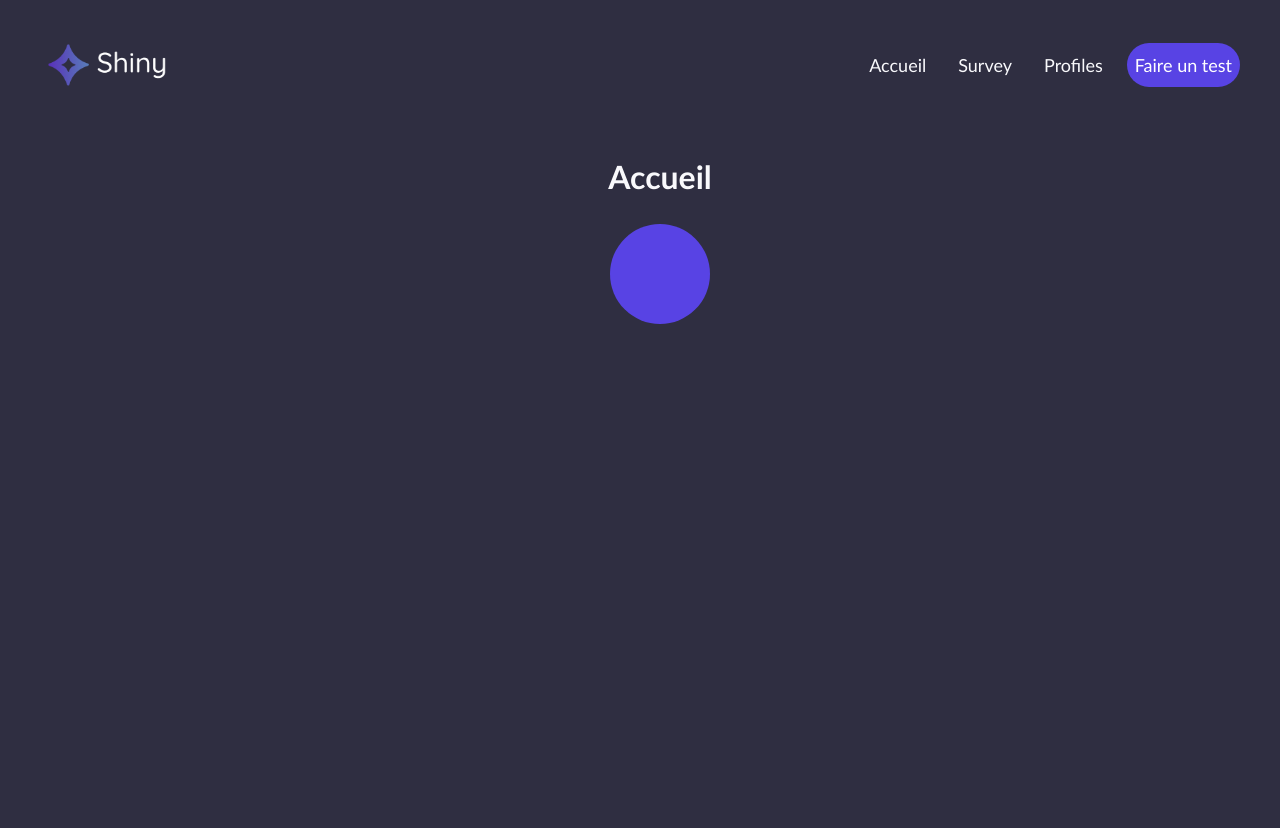
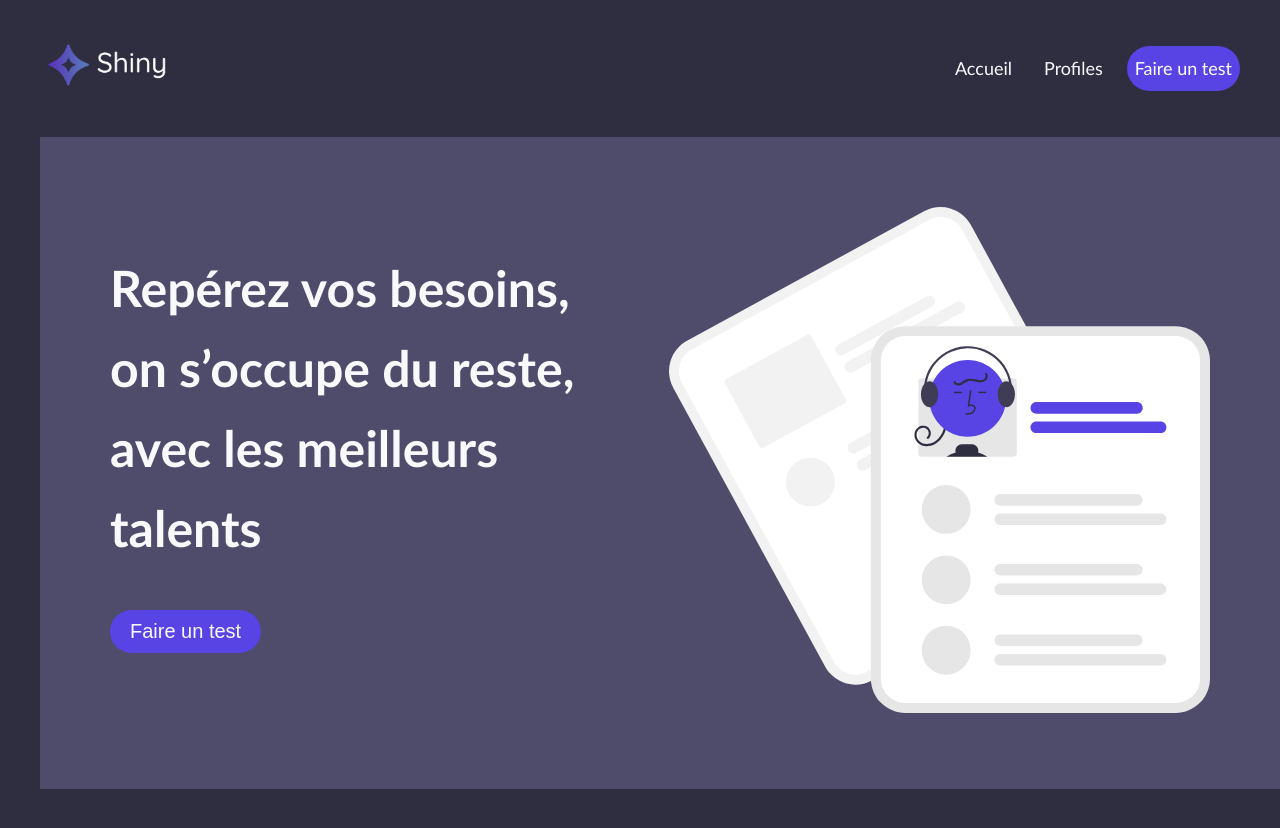
Before and after one commit to mahones/shiny, a React (Create React App) app: page / in a window 1280 px wide. Before the commit the page ends 800 px from the top, so only its background shows below. Built offline with nearby package versions, Linux system fonts and the light colour scheme.

Commit message:
Refactor Header and Home components; enhance Survey page layout and styling

```diff
--- a/src/components/Header/index.jsx
+++ b/src/components/Header/index.jsx
@@ -15,15 +15,20 @@ const StyleLink = styled(Link)`
     props.$isFullLink &&
     `color: white; border-radius: 30px; background-color: ${colors.primary};`}
 `
+const StyleLinkImage = styled(Link)`
+  margin: 0;
+  padding: 0;
+`
 
 function Header() {
   return (
     <HeaderWrapper>
       <HeaderContent>
-        <Logo src={LogoDark} alt="Ynov Logo" />
+        <StyleLinkImage to="/">
+          <Logo src={LogoDark} alt="Ynov Logo" />
+        </StyleLinkImage>
         <Nav>
           <StyleLink to="/">Accueil</StyleLink>
-          <StyleLink to="/survey/1">Survey</StyleLink>
           {/* <StyleLink to="/resultas">Résultas</StyleLink> */}
           <StyleLink to="/freelances">Profiles</StyleLink>
           <StyleLink to="/survey/1" $isFullLink>
--- a/src/pages/Home/index.jsx
+++ b/src/pages/Home/index.jsx
@@ -1,5 +1,6 @@
-import { useState } from "react"
 import styled from "styled-components"
+import colors from "../../Colors"
+import Resume from "../../assets/undraw_Resume_re_hkth.svg"
 
 const HomeContainer = styled.div`
   width: 100%;
@@ -9,18 +10,50 @@ const HomeContainer = styled.div`
   padding: 20px;
 `
 const Baloon = styled.div`
-  width: 100px;
-  height: 100px;
-  border-radius: 50%;
-  background-color: #5843e4;
-  transform: scale(${({size}) => size});
+  padding: 70px;
+  display: flex;
+  gap: 20px;
+  width: auto;
+  height: auto;
+  background-color: ${colors.backgroundDark2};
+  h2 {
+    color: ${colors.textLight};
+    font-size: 50px;
+    line-height: 1.6;
+  }
+  button {
+    background-color: ${colors.primary};
+    color: ${colors.textLight};
+    padding: 10px 20px;
+    border: none;
+    border-radius: 30px;
+    font-size: 20px;
+    cursor: pointer;
+    &:hover {
+      background-color: ${colors.backgroundDark};
+    }
+  }
+
+
 `
 function Home() {
-const [size, setSize] = useState(1)
   return (
     <HomeContainer>
-      <h1 onClick={()=>setSize(size + 0.1)}>Accueil</h1>
-      <Baloon size={size}/>
+      <Baloon>
+        <div>
+          <h2>
+            Repérez vos besoins,
+            <br />
+            on s’occupe du reste, <br /> avec les meilleurs talents
+          </h2>
+          <button onClick={() => window.location.href = "/survey/1"}>
+            Faire un test
+          </button>
+        </div>
+        <div>
+          <img src={Resume} alt="Résumé-image" />
+        </div>
+      </Baloon>
     </HomeContainer>
   )
 }
--- a/src/pages/Survey/index.jsx
+++ b/src/pages/Survey/index.jsx
@@ -1,14 +1,25 @@
-import { useParams } from "react-router-dom";
-import { Link } from "react-router-dom";
+import { useParams } from "react-router-dom"
+import { Link } from "react-router-dom"
+import styled from "styled-components"
+import colors from "../../Colors"
 function Survey() {
-    const { questionNumber } = useParams();
+  const { questionNumber } = useParams()
   const questionNumberInt = parseInt(questionNumber)
   const prevQuestionNumber = questionNumberInt === 1 ? 1 : questionNumber - 1
   const nextQuestionNumber = questionNumberInt + 1
   return (
+    <QuestionWrapper>
+      <QuestionContainer>
+        <h1>Question {questionNumber}</h1>
+        <p>
+          Votre application doit-elle impérativement apparaître en premier dans
+          les résultats de recherche ?
+        </p>
         <div>
-        <h1>Questionaire⁉️</h1>
-        <h2>Question {questionNumber}</h2>
+          <button>Oui</button>
+          <button>Non</button>
+        </div>
+        <div>
           <Link to={`/survey/${prevQuestionNumber}`}>Précédent</Link>
           {questionNumberInt === 10 ? (
             <Link to={`/resultas`}>Résultat</Link>
@@ -16,7 +27,47 @@ function Survey() {
             <Link to={`/survey/${nextQuestionNumber}`}>Suivant</Link>
           )}
         </div>
+      </QuestionContainer>
+    </QuestionWrapper>
   )
 }
+const QuestionWrapper = styled.div`
+  width: 100%;
+  display: flex;
+  justify-content: center;
+  align-items: center;
+  padding: 20px;
+`
+const QuestionContainer = styled.div`
+  width: 80%;
+  display: flex;
+  flex-direction: column;
+  align-items: center;
+  padding: 20px;
+  div {
+    display: flex;
+    gap: 20px;
+    margin-top: 20px;
+    a {
+      text-decoration: none;
+      color: ${colors.textLight};
+      &:hover {
+        color: ${colors.primary};
+      }
+    button {
+      background-color: ${colors.primary};
+      color: ${colors.textLight};
+      padding: 10px 20px;
+      border: none;
+      border-radius: 30px;
+      font-size: 16px;
+      cursor: pointer;
+      &:hover {
+          background-color: ${colors.backgroundDark};
+        }
+      }
+    }
+  }
+`
 
-export default Survey;
+export default Survey
```
Lines whose indentation alone changed are shown as unchanged.
